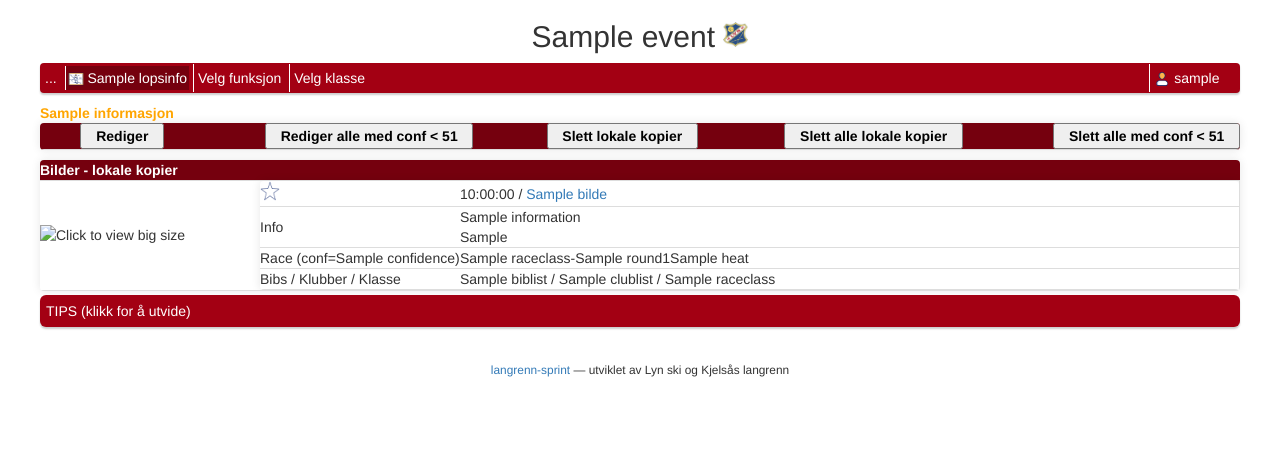
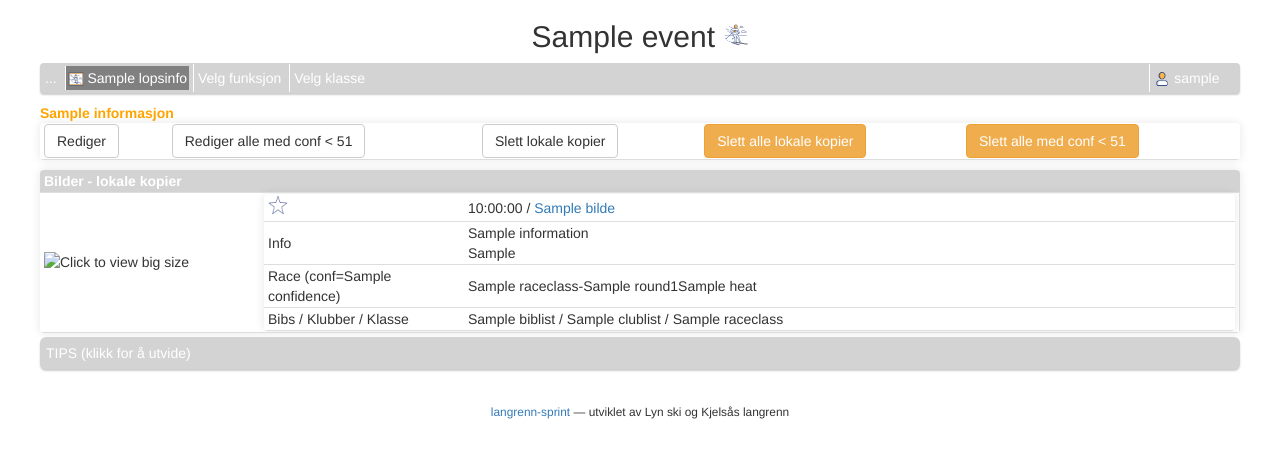
Before and after one commit to langrenn-sprint/result-service-gui, a Python web app: template result_service_gui/templates/photos_edit.html in a window 1280 px wide. Shown: the top 460 px of the page. Run offline with Jinja, Linux system fonts and the light colour scheme; the template is opened without the code that fills it: most values are stand-ins (such as "Sample title", 1, 10 or a date in 2020); some libraries are stand-ins or nearby versions.

Commit message:
Testing #199

```diff
--- a/result_service_gui/gunicorn_config.py
+++ b/result_service_gui/gunicorn_config.py
@@ -49,7 +49,7 @@ class StackdriverJsonFormatter(JsonFormatter):
         """Process log record."""
         log_data["severity"] = log_data["levelname"]
         del log_data["levelname"]
-        log_data["serviceContext"] = {"service": "event-service-gui"}
+        log_data["serviceContext"] = {"service": "result-service-gui"}
         return super().process_log_record(log_data)
 
 
--- a/result_service_gui/static/styles.css
+++ b/result_service_gui/static/styles.css
@@ -84,7 +84,7 @@ display: block;
 .w3-container td {
   padding: 1px 4px;
 }
-.w3-container-sticky td {
+.w3-container-sticky td, .w3-container-sticky-30 td {
   padding: 1px 4px;
 }
 .w3-half td, .w3-third td, .w3-quart td, .w3-fifth td, .w3-sixth td, .w3-row-padding td {
@@ -345,6 +345,13 @@ position: -webkit-sticky;
 position: sticky;
 z-index: 99;
 top: 0;
+}
+.w3-container-sticky-30 {
+background-color: white;
+position: -webkit-sticky;
+position: sticky;
+z-index: 98;
+top: 30px;
 }
 
 .w3-footer-sticky {
--- /dev/null
+++ b/result_service_gui/static/styles_whitelabel.css
@@ -0,0 +1,81 @@
+/*****************************************
+* styles for langrenn sprint webpages    *
+* club specific part                     *
+*
+* Lyn farger: Rød vanlig:  lightgray
+*             Rød mørk (hover) gray
+              Blå #1f3d8e
+*
+*****************************************/
+
+
+ul {
+  background-color: lightgray;
+}
+
+.active {
+  background-color: gray;
+}
+
+li:hover, .dropdown:hover, .dropbtn:hover {
+background-color: gray;
+}
+
+.visible_link {
+background-color: lightgray;
+text-decoration: none;
+color: white;
+}
+
+#headerblue {
+color: white;
+background-color: lightgray;
+font-weight: bold;
+}
+
+#headerblack {
+color: white;
+background-color: #1f3d8e;
+font-weight: bold;
+}
+
+#headercollapse {
+  text-align: left;
+  font-size: 1.5em;
+  color: white;
+  background-color: lightgray;
+  padding: 1px 4px;
+  border-radius:6px;
+  box-shadow: 0px 2px 2px 0px rgba(0,0,0,0.2);
+}
+
+#adminpagetitle {
+text-align: center;
+color: white;
+font-size: 1.5em;
+background-color: lightgray;
+}
+#footeradmin {
+background-color: lightgray;
+color: white;
+text-align: center;
+width: 100%;
+padding: 5px 5px 5px 5px;
+}
+
+/* details TIPS */
+.info-box {
+  margin-bottom:12px;
+  padding:6px;
+  border-radius:6px;
+  background-color: lightgray;
+  color: white;
+  box-shadow: 0px 2px 2px 0px rgba(0,0,0,0.2);
+}
+.content-box { margin-bottom:12px; padding:6px; border:1px solid lightgray; border-radius:6px; }
+
+.event-logo-small {
+  content: url('icon_live.png');
+  width: 25px;
+  height: 25px;
+}
--- a/result_service_gui/templates/open_base_new.html
+++ b/result_service_gui/templates/open_base_new.html
@@ -10,8 +10,10 @@
         <link rel="stylesheet" href="../static/styles_new.css">
         {% if event.organiser[:5] == "Kjels" %}
             <link rel="stylesheet" type="text/css" href="../static/styles_kjelsaas.css">
+        {% elif event.organiser[:3] == "Lyn" %}
+            <link rel="stylesheet" type="text/css" href="../static/styles_lyn.css">
         {% else %}
-            <link rel="stylesheet" type="text/css" href="../static/styles_lyn.css">
+            <link rel="stylesheet" type="text/css" href="../static/styles_whitelabel.css">
         {% endif %}
 
         <script type="text/javascript">
--- a/result_service_gui/templates/photo_finish.html
+++ b/result_service_gui/templates/photo_finish.html
@@ -237,7 +237,7 @@
 
                         {% for bilde in race.photo_finish %}
                           <div class="lb_column">
-                            <img class="lb_demo_{{ race.order }} cursor" src="{{ bilde.g_base_url }}" style="width:100%" onclick="currentSlide{{ race.order }}({{loop.index}})" alt="Photo time: {{ bilde.creation_time[-8:] }} Bibs: {{ bilde.biblist }}">
+                            <img class="lb_demo_{{ race.order }} cursor" src="{{ bilde.g_base_url }}" style="width:100%" onclick="currentSlide{{ race.order }}({{loop.index}})" alt="Photo time: {{ bilde.creation_time[-8:] }} Bibs: {{ bilde.biblist }}  Video: {{ bilde.information.source_video }}">
                           </div>
                         {% endfor %}
                       </div>
--- a/result_service_gui/templates/photos_edit.html
+++ b/result_service_gui/templates/photos_edit.html
@@ -63,14 +63,30 @@
 </script>
 
 <! --- Edit menu --->
+<div class="w3-container-sticky-30">
   <table>
-    <tr id=headerblue align=right>
+    <tr>
+      {% if action in ["update_race_info"] %}
+          <td>
+          <form action=/photos_edit method=post>
+            <input type="submit" class="btn btn-success" name={{ action }} value="  Lagre  ">
+            <input type="hidden" name="event_id" value="{{ event_id }}">
+            <input type="hidden" name=action value={{ action }}>
+          </td>
+      {% elif action in ["delete_select"] %}
+          <td>
+          <form action=/photos_edit method=post>
+            <input type="submit" class="btn btn-warning" name={{ action }} value="  Slett valgte ">
+            <input type="hidden" name="event_id" value="{{ event_id }}">
+            <input type="hidden" name=action value={{ action }}>
+          </td>
+      {% else %}
         <td>
           <form action=/photos_edit method=get>
             <input type="hidden" name=event_id value="{{ event_id }}">
             <input type="hidden" name=action value="update_race_info">
             <input type="hidden" name=raceclass value="{{ valgt_klasse }}">
-          <input type="submit" class=black name=update_race_info value="  Rediger  ">
+            <input type="submit" class="btn btn-default" name=update_race_info value="  Rediger  ">
           </form>
         </td>
         <td>
@@ -79,29 +95,33 @@
             <input type="hidden" name=action value="update_race_info">
             <input type="hidden" name=raceclass value="{{ valgt_klasse }}">
             <input type="hidden" name=filter value="low_confidence">
-          <input type="submit" class=black name=update_race_info value="  Rediger alle med conf < 51  ">
+            <input type="submit" class="btn btn-default" name=update_race_info value="  Rediger alle med conf < 51  ">
           </form>
         </td>
         <td>
           <form action=/photos_edit method=get>
             <input type="hidden" name=event_id value="{{ event_id }}">
             <input type="hidden" name=action value="delete_select">
-          <input type="submit" class=black name=delete_select value="  Slett lokale kopier  ">
+            <input type="submit" class="btn btn-default" name=delete_select value="  Slett lokale kopier  ">
           </form>
         </td>
         <td>
           <form action=/photos_edit method=post>
             <input type="hidden" name="event_id" value="{{ event_id }}">
-          <input type="submit" class=black name="delete_all_local" value="  Slett alle lokale kopier  ">
+            <input type="submit" class="btn btn-warning" name="delete_all_local" value="  Slett alle lokale kopier  ">
           </form>
         </td>
         <td>
           <form action=/photos_edit method=post>
             <input type="hidden" name="event_id" value="{{ event_id }}">
-          <input type="submit" class=black name="delete_all_low_confidence" value="  Slett alle med conf < 51  ">
+            <input type="submit" class="btn btn-warning" name="delete_all_low_confidence" value="  Slett alle med conf < 51  ">
           </form>
         </td>
+      {% endif %}
+    </tr>
   </table>
+</div>
+<div class="w3-container">
   <p>
     <span id="informasjon"></span>
   </p>
```
Also changed, not shown: other parts of result_service_gui/templates/photos_edit.html (+3 -37 lines). Lines whose indentation alone changed are shown as unchanged.
